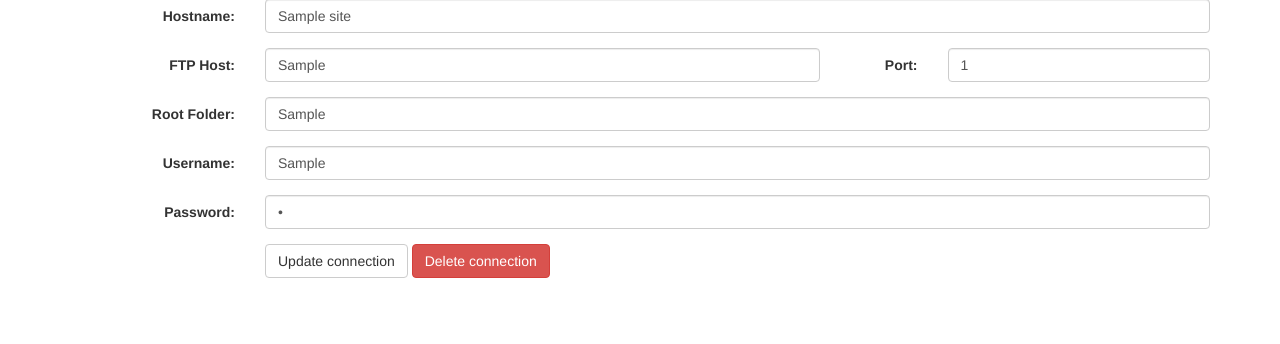
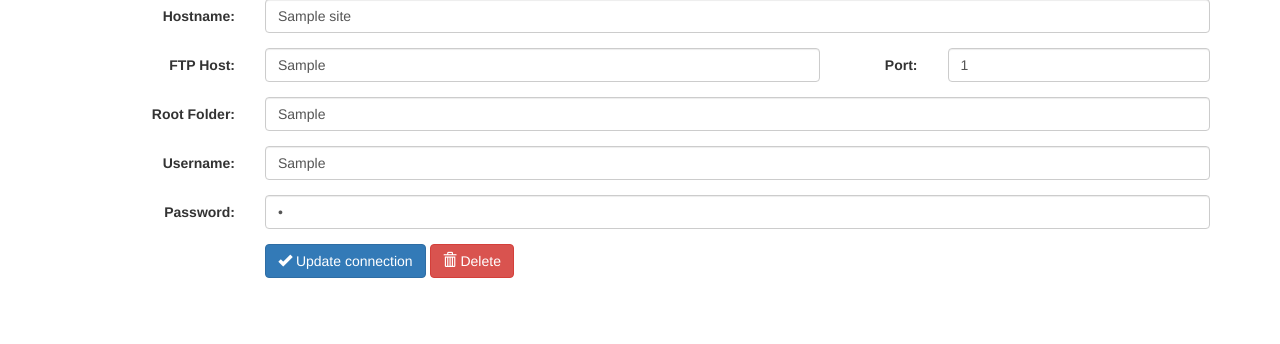
Before and after one commit to HE-Arc/iziCMS, a Django app: template iziCMSapp/templates/websites/configure.html in a window 1280 px wide. Shown: the part 142-486 px from the top of the page. Run offline with Django 3.2, Linux system fonts and the light colour scheme; tables that the repository leaves empty hold one stand-in row (values such as "Sample post"); the template is opened without the code that fills it: values that come from a table or form of the project are taken from there, most other values are stand-ins (such as "Sample title", 1, 10 or a date in 2020); some libraries are stand-ins or nearby versions.

Commit message:
des petits glyphicons ça fait pas dmal

```diff
--- a/iziCMSapp/templates/websites/configure.html
+++ b/iziCMSapp/templates/websites/configure.html
@@ -49,7 +49,8 @@
         <input type="hidden" name="is_new" value="{{ is_new|default:"True" }}">
         <div class="form-group">
             <div class="col-sm-offset-2 col-sm-10">
-                <button type="submit" class="btn btn-default">
+                <button type="submit" class="btn btn-primary">
+                    <span class="glyphicon glyphicon-ok"></span>
                     {% if is_new %}
                         Create connection
                     {% else %}
@@ -57,7 +58,9 @@
                     {% endif %}
                 </button>
                 {% if site %}
-                    <a href="{% url 'websites_delete' site.id %}" class="btn btn-danger">Delete connection</a>
+                    <a href="{% url 'websites_delete' site.id %}" class="btn btn-danger">
+                      <span class="glyphicon glyphicon-trash"></span> Delete
+                    </a>
                 {% endif %}
             </div>
         </div>
```
Also changed, not shown: iziCMSapp/templates/pages/configure.html (+6 -2 lines), iziCMSapp/templates/pages/edit.html (+6 -1 lines).
